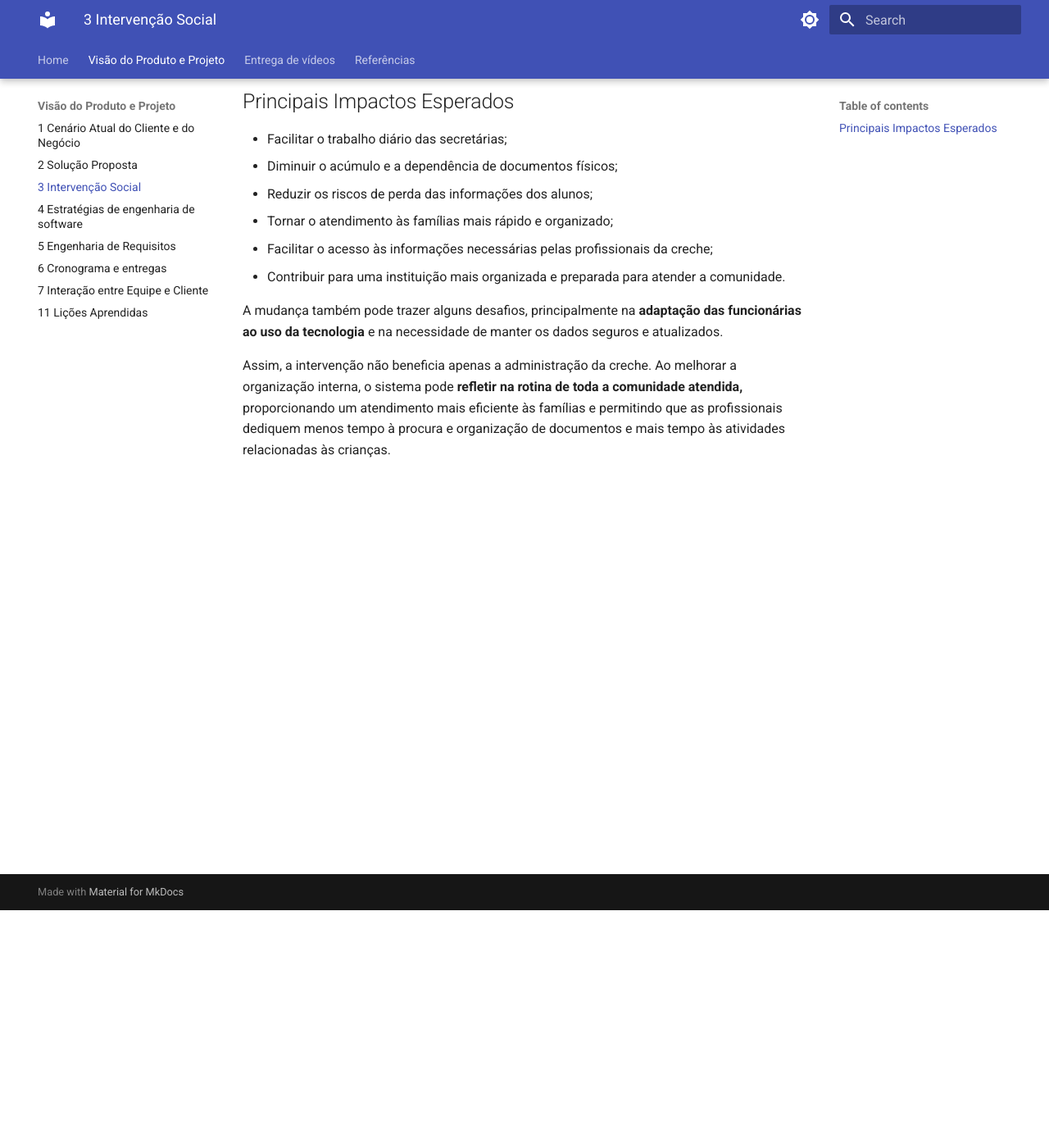
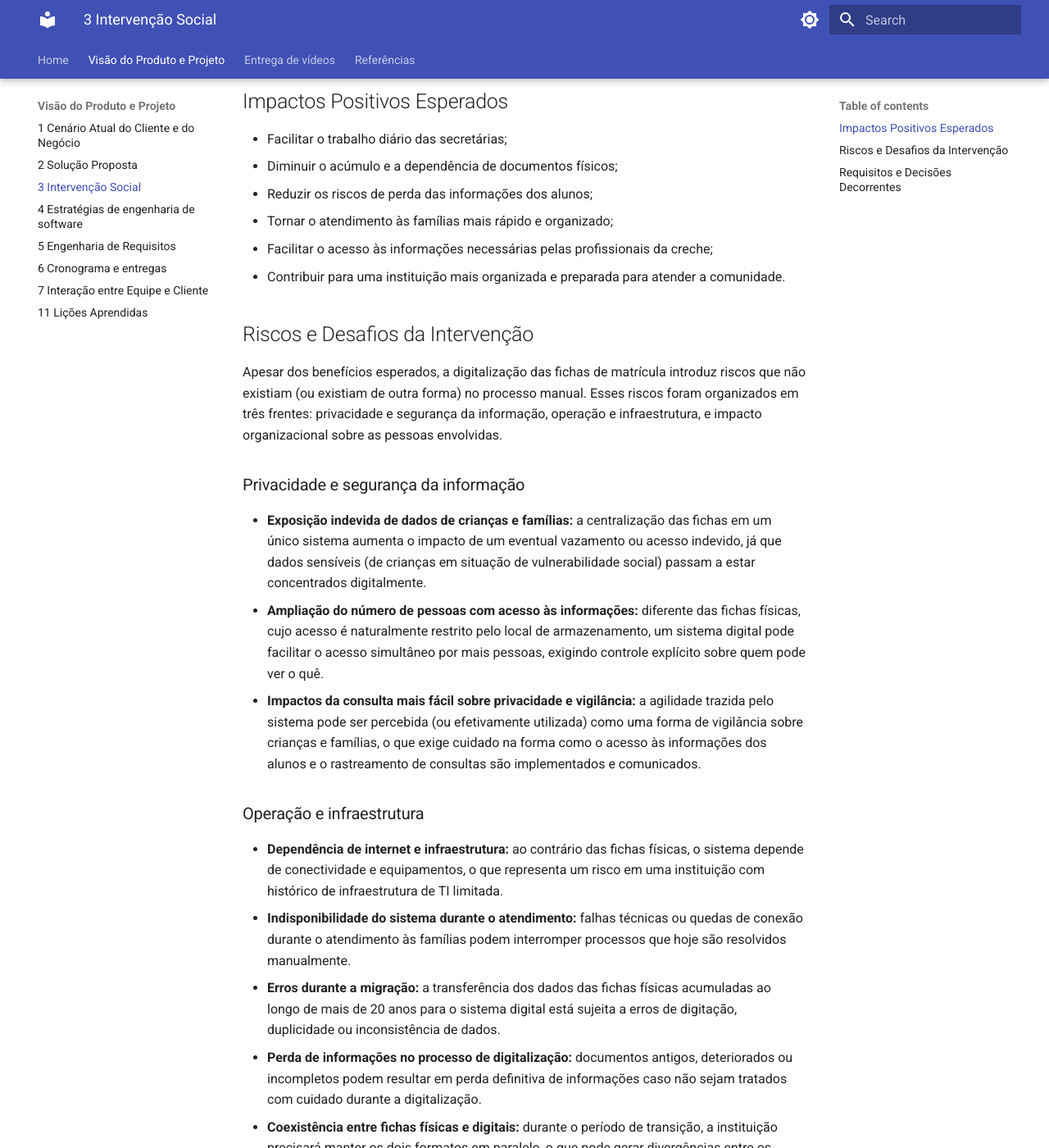
Before and after one commit to mdsreq-fga-unb/REQ-2026.2-T01-Sigma, an MkDocs documentation site: the page built from docs/doc-visao/3_intervencao.md, in a window 1280 px wide and 1400 px high, scrolled down 290 px. Shown: the whole window at 82% size. Built offline with MkDocs 1.6.1 and Material for MkDocs 9.7.7, drawn with Linux system fonts in a browser that asks for light colours; some of the changed text lies outside the part shown.

Commit message:
atualização e refinamento de intervencao.md

```diff
--- a/docs/doc-visao/3_intervencao.md
+++ b/docs/doc-visao/3_intervencao.md
@@ -2,7 +2,7 @@
 
 A implementação do sistema na Creche Estação Vida busca **melhorar a rotina dos profissionais e, consequentemente, o atendimento oferecido às crianças e suas famílias.** Ao substituir parte do trabalho manual por um sistema digital, as secretárias poderão encontrar e atualizar informações com mais facilidade, reduzindo o tempo gasto procurando fichas e organizando documentos.
 
-## Principais Impactos Esperados
+## Impactos Positivos Esperados
 
 - Facilitar o trabalho diário das secretárias;
 - Diminuir o acúmulo e a dependência de documentos físicos;
@@ -11,9 +11,39 @@
 - Facilitar o acesso às informações necessárias pelas profissionais da creche;
 - Contribuir para uma instituição mais organizada e preparada para atender a comunidade.
 
+## Riscos e Desafios da Intervenção
 
-A mudança também pode trazer alguns desafios, principalmente na **adaptação das funcionárias ao uso da tecnologia** e na necessidade de manter os dados seguros e atualizados.
+Apesar dos benefícios esperados, a digitalização das fichas de matrícula introduz riscos que não existiam (ou existiam de outra forma) no processo manual. Esses riscos foram organizados em três frentes: privacidade e segurança da informação, operação e infraestrutura, e impacto organizacional sobre as pessoas envolvidas.
 
+### Privacidade e segurança da informação
 
+- **Exposição indevida de dados de crianças e famílias:** a centralização das fichas em um único sistema aumenta o impacto de um eventual vazamento ou acesso indevido, já que dados sensíveis (de crianças em situação de vulnerabilidade social) passam a estar concentrados digitalmente.
+- **Ampliação do número de pessoas com acesso às informações:** diferente das fichas físicas, cujo acesso é naturalmente restrito pelo local de armazenamento, um sistema digital pode facilitar o acesso simultâneo por mais pessoas, exigindo controle explícito sobre quem pode ver o quê.
+- **Impactos da consulta mais fácil sobre privacidade e vigilância:** a agilidade trazida pelo sistema pode ser percebida (ou efetivamente utilizada) como uma forma de vigilância sobre crianças e famílias, o que exige cuidado na forma como o acesso às informações dos alunos e o rastreamento de consultas são implementados e comunicados.
 
-Assim, a intervenção não beneficia apenas a administração da creche. Ao melhorar a organização interna, o sistema pode **refletir na rotina de toda a comunidade atendida,** proporcionando um atendimento mais eficiente às famílias e permitindo que as profissionais dediquem menos tempo à procura e organização de documentos e mais tempo às atividades relacionadas às crianças.
+### Operação e infraestrutura
+
+- **Dependência de internet e infraestrutura:** ao contrário das fichas físicas, o sistema depende de conectividade e equipamentos, o que representa um risco em uma instituição com histórico de infraestrutura de TI limitada.
+- **Indisponibilidade do sistema durante o atendimento:** falhas técnicas ou quedas de conexão durante o atendimento às famílias podem interromper processos que hoje são resolvidos manualmente.
+- **Erros durante a migração:** a transferência dos dados das fichas físicas acumuladas ao longo de mais de 20 anos para o sistema digital está sujeita a erros de digitação, duplicidade ou inconsistência de dados.
+- **Perda de informações no processo de digitalização:** documentos antigos, deteriorados ou incompletos podem resultar em perda definitiva de informações caso não sejam tratados com cuidado durante a digitalização.
+- **Coexistência entre fichas físicas e digitais:** durante o período de transição, a instituição precisará manter os dois formatos em paralelo, o que pode gerar divergências entre os registros físico e digital.
+- **Manutenção após o encerramento do projeto:** como o desenvolvimento ocorre no contexto de uma disciplina, com prazo definido, é necessário considerar como a equipe vai se responsabilizar por correções, atualizações e suporte ao sistema após a entrega final.
+
+### Impacto organizacional e humano
+
+- **Aumento temporário da carga das secretárias:** no período de transição, as secretárias precisarão conduzir a migração e a digitalização dos dados junto com suas atividades rotineiras, o que pode sobrecarregar a equipe reduzida (apenas duas secretárias).
+- **Resistência ou dificuldade de uso:** funcionárias com pouca familiaridade com tecnologia podem ter dificuldade de adaptação, gerando resistência ao novo processo caso não haja apoio adequado.
+- **Alteração das atribuições entre direção, coordenação, secretaria e equipe pedagógica:** o novo sistema pode redistribuir responsabilidades sobre quem cadastra, quem consulta e quem valida informações, exigindo que esses papéis sejam redefinidos junto à instituição.
+
+## Requisitos e Decisões Decorrentes
+
+Os riscos identificados foram convertidos em requisitos e decisões de projeto, de modo que a intervenção social seja considerada desde a concepção da solução:
+
+- **Acesso mínimo conforme o papel (least privilege):** cada perfil de usuário (direção, coordenação, secretaria, equipe pedagógica) terá acesso apenas às informações necessárias para suas funções, mitigando a exposição indevida de dados.
+- **Backup e recuperação:** deverão existir rotinas de backup, de forma a mitigar perdas de informação em caso de falhas técnicas, indisponibilidade do sistema ou erros durante a migração.
+- **Implantação gradual:** a transição do processo manual para o digital ocorrerá de forma progressiva, permitindo a coexistência controlada entre fichas físicas e digitais e reduzindo o impacto da mudança sobre a rotina da secretaria.
+- **Validação da migração:** os dados migrados das fichas físicas para o sistema deverão passar por um processo de validação, reduzindo o risco de erros e perda de informações durante a digitalização.
+- **Treinamento:** será oferecido treinamento às profissionais responsáveis pelo uso do sistema, buscando reduzir a resistência e a dificuldade de adaptação à nova ferramenta.
+
+Dessa forma, a intervenção não beneficia apenas a administração da creche. Ao melhorar a organização interna — de forma consciente dos riscos envolvidos e das decisões necessárias para mitigá-los — o sistema pode **refletir na rotina de toda a comunidade atendida,** proporcionando um atendimento mais eficiente às famílias e permitindo que as profissionais dediquem menos tempo à procura e organização de documentos e mais tempo às atividades relacionadas às crianças.
```
